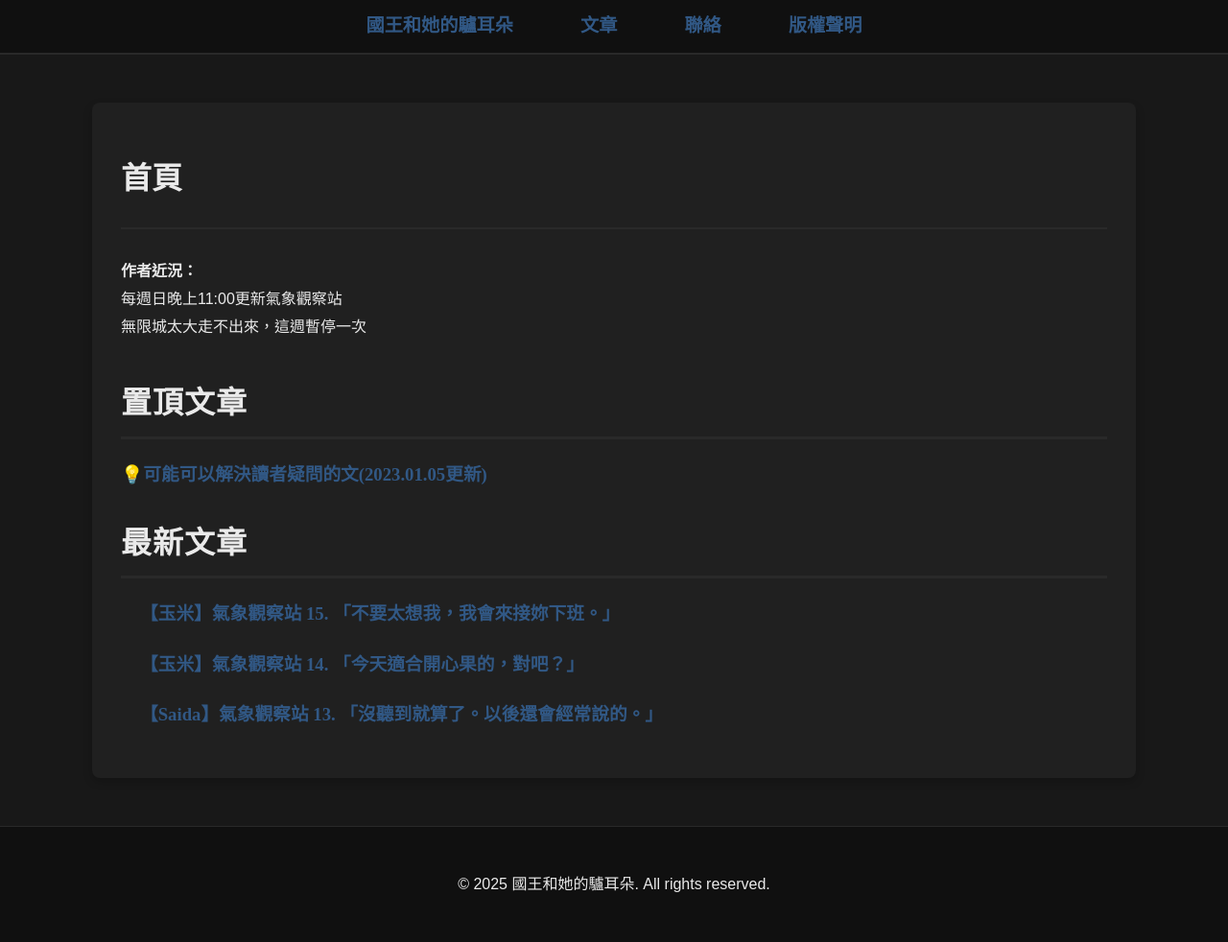
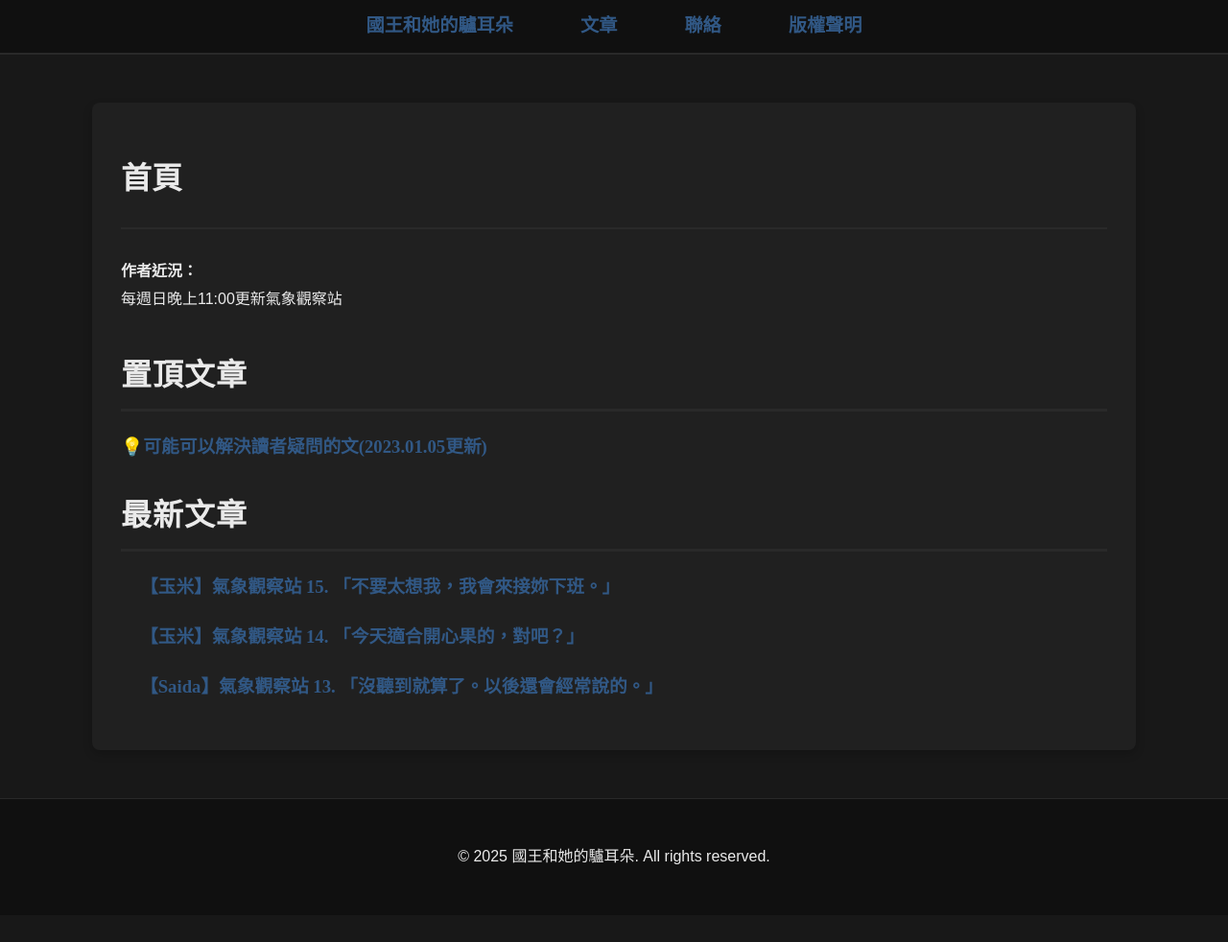
Before and after one commit to thekingwithdonkeyears/website, a Jekyll site: the page built from index.html, in a window 1280 px wide. Shown: the whole page at 96% size. Built offline with Jekyll 4.4.1, drawn with Linux system fonts in a browser that asks for light colours; the list of posts is cut into pages by our own code; after the commit the page ends 954 px from its top, so only the background shows below that.

Commit message:
Update index.html

```diff
--- a/index.html
+++ b/index.html
@@ -10,7 +10,7 @@ permalink: "/"
 </header>
 
 <section>
-    <p><strong>作者近況：</strong><br>每週日晚上11:00更新氣象觀察站<br>無限城太大走不出來，這週暫停一次</p>
+    <p><strong>作者近況：</strong><br>每週日晚上11:00更新氣象觀察站</p>
 </section>
 
 <section>
```
